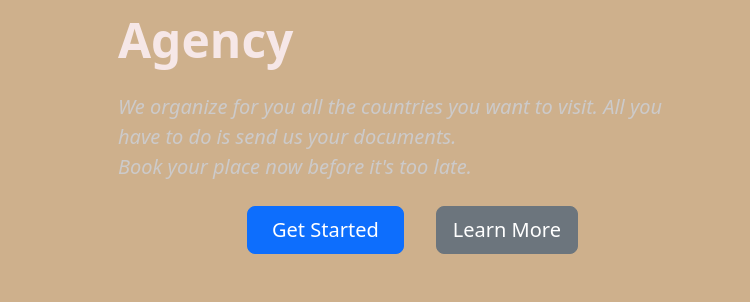
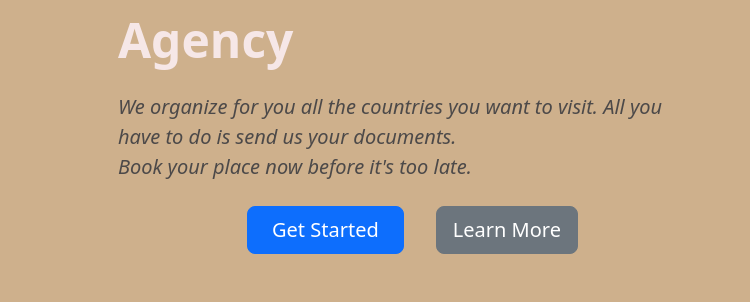
Before and after one commit to aleynakurrtt/TRAVEL-AGENCY-PROJE, a plain HTML site: page TRAVEL-AGENCY/index.html in a window 1280 px wide. Shown: the part 231-533 px from the top of the page, 0-750 px from the left. Drawn offline with nearby package versions, Linux system fonts and the light colour scheme.

Commit message:
Update style.css

```diff
--- a/TRAVEL-AGENCY/style.css
+++ b/TRAVEL-AGENCY/style.css
@@ -46,7 +46,7 @@
 
 .lead{
     font-weight: bolder ;
-    color: #cccaca ;
+    color: #4c4949 ;
 
 }
 .img-fluid{
```
